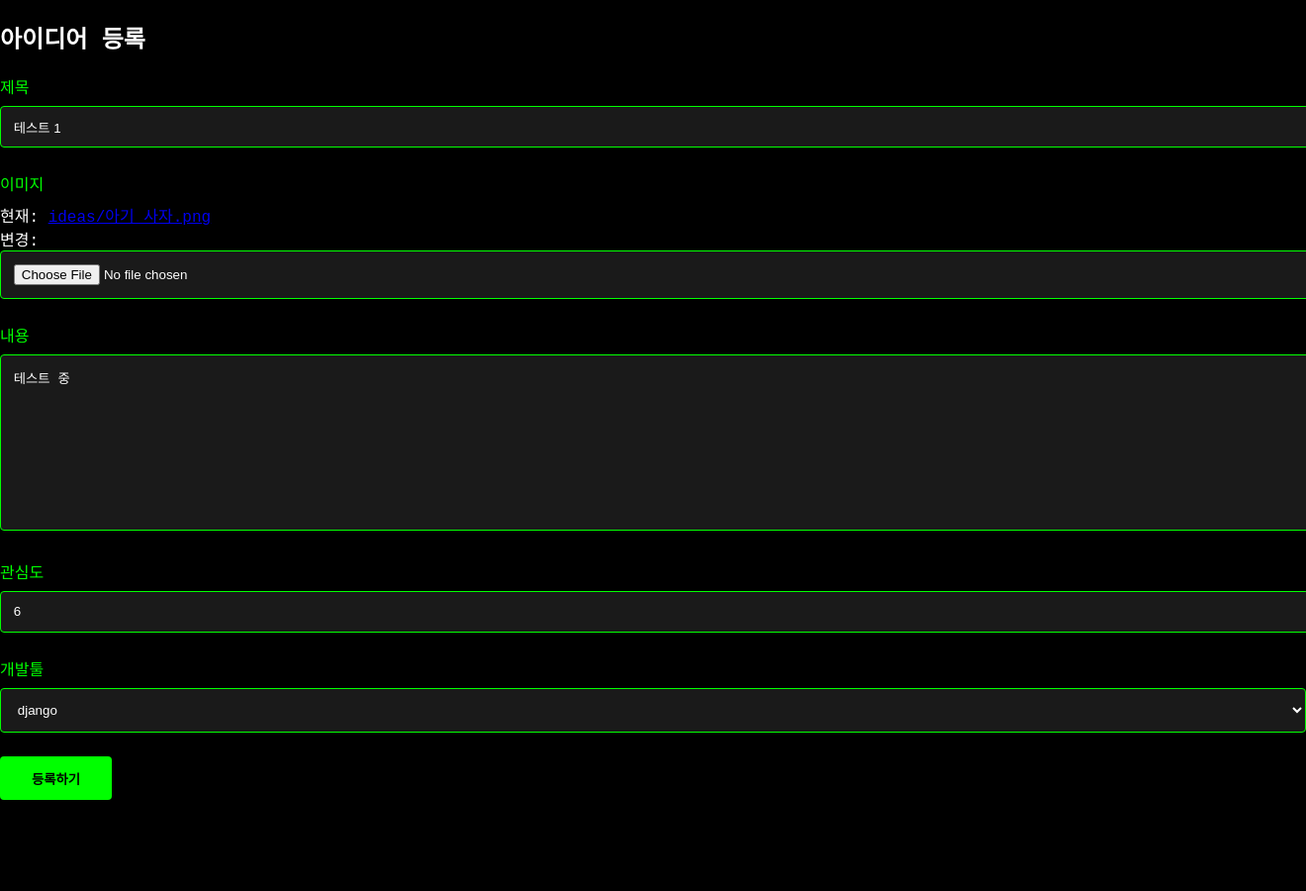
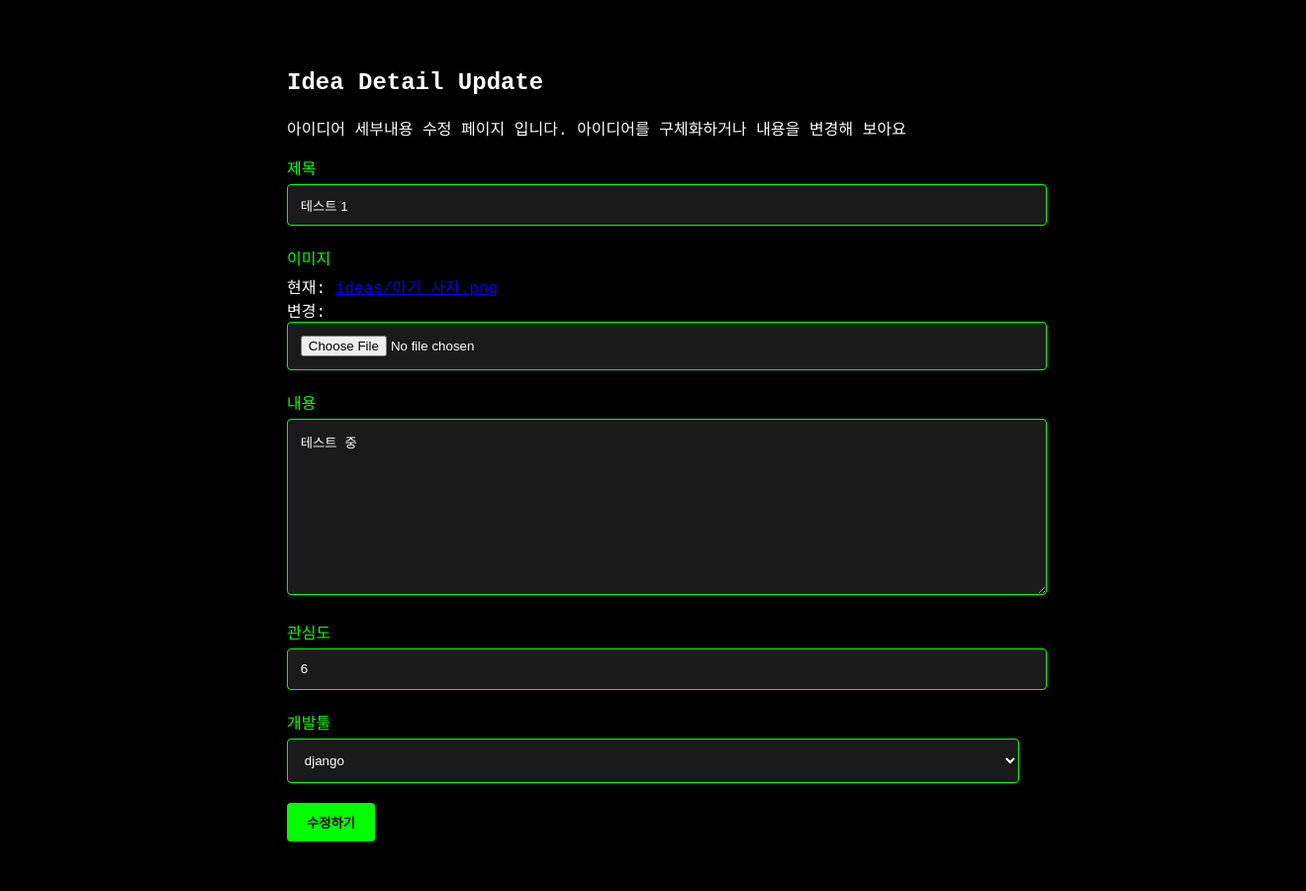
Before and after one commit to Pirogramming-22/Yoo-seungin, a Django app: page /idea/1/update/ in a window 1320 px wide; the page is wider, and only the part inside the window is pictured. Shown: the part 57-957 px from the top of that part at 99% size. Before the commit the page ends 865 px from the top of that part, so only its background shows below. Run offline with Django 5.2, Linux system fonts and the light colour scheme; data comes from the database, SQL or seed files in the repository; both versions use the stored data as it was after the commit.

Commit message:
모든 기능 구현 완료 (css 미완성)

```diff
--- a/SWIDEA_SITE/ideas/templates/ideas/devtool_form.html
+++ b/SWIDEA_SITE/ideas/templates/ideas/devtool_form.html
@@ -2,7 +2,8 @@
 
 {% block content %}
 <div class="devtool-form-container">
-    <h2>DevTool 등록</h2>
+    <h2>DevTool Register</h2>
+    <p>개발툴 등록 페이지 입니다. 자신이 다룰 수 있는 개발툴을 등록해 보세요.</p>
     <form method="post">
         {% csrf_token %}
         <div class="form-group">
@@ -14,7 +15,7 @@
             {{ form.kind }}
         </div>
         <div class="form-group">
-            <label for="id_content">설명</label>
+            <label for="id_content">개발툴 설명</label>
             {{ form.content }}
         </div>
         <button type="submit" class="submit-btn">등록</button>
--- a/SWIDEA_SITE/ideas/templates/ideas/idea_form.html
+++ b/SWIDEA_SITE/ideas/templates/ideas/idea_form.html
@@ -6,26 +6,26 @@
     <form method="post" enctype="multipart/form-data">
         {% csrf_token %}
         <div class="form-group">
-            <label>제목</label>
+            <label>아이디어명:</label>
             {{ form.title }}
         </div>
         <div class="form-group">
-            <label>이미지</label>
+            <label>image:</label>
             {{ form.image }}
         </div>
         <div class="form-group">
-            <label>내용</label>
+            <label>아이디어 설명:</label>
             {{ form.content }}
         </div>
         <div class="form-group">
-            <label>관심도</label>
+            <label>아이디어 관심도:</label>
             {{ form.interest }}
         </div>
         <div class="form-group">
-            <label>개발툴</label>
+            <label>예상 개발툴:</label>
             {{ form.devtool }}
         </div>
-        <button type="submit" class="submit-btn">등록하기</button>
+        <button type="submit" class="submit-btn">SUBMIT</button>
     </form>
 </div>
 {% endblock %}
--- a/SWIDEA_SITE/ideas/templates/ideas/idea_list.html
+++ b/SWIDEA_SITE/ideas/templates/ideas/idea_list.html
@@ -13,6 +13,8 @@
     </div>
 
     <div class="idea-grid">
+        <h2>Idea List</h2>
+        <p>나의 아이디어를 잊지 말고 기록해보세요</p>
         {% for idea in ideas %}
         <div class="idea-card">
             <div class="idea-image">
--- /dev/null
+++ b/SWIDEA_SITE/ideas/templates/ideas/idea_update.html
@@ -0,0 +1,69 @@
+{% extends 'base.html' %}
+{% load static %}
+
+{% block content %}
+<div class="detail-container">
+    <div class="detail-content">
+        <h2>Idea Detail Update</h2>
+        <p>아이디어 세부내용 수정 페이지 입니다. 아이디어를 구체화하거나 내용을 변경해 보아요</p>
+
+        <form method="post" enctype="multipart/form-data">
+            {% csrf_token %}
+            <div class="form-group">
+                <label>제목</label>
+                {{ form.title }}
+            </div>
+            <div class="form-group">
+                <label>이미지</label>
+                {{ form.image }}
+            </div>
+            <div class="form-group">
+                <label>내용</label>
+                {{ form.content }}
+            </div>
+            <div class="form-group">
+                <label>관심도</label>
+                {{ form.interest }}
+            </div>
+            <div class="form-group">
+                <label>개발툴</label>
+                {{ form.devtool }}
+            </div>
+            <button type="submit" class="submit-btn">수정하기</button>
+        </form>
+    </div>
+</div>
+
+<style>
+.detail-container {
+    max-width: 800px;
+    margin: 0 auto;
+    padding: 20px;
+}
+
+.detail-content {
+    background: rgba(0, 0, 0, 0.3);
+    border-radius: 8px;
+    padding: 30px;
+}
+
+.form-group {
+    margin-bottom: 20px;
+}
+
+.form-group label {
+    display: block;
+    color: #00ff00;
+    margin-bottom: 5px;
+}
+
+.submit-btn {
+    background: #00ff00;
+    color: black;
+    padding: 10px 20px;
+    border: none;
+    border-radius: 4px;
+    cursor: pointer;
+}
+</style>
+{% endblock %}
--- a/SWIDEA_SITE/ideas/urls.py
+++ b/SWIDEA_SITE/ideas/urls.py
@@ -15,4 +15,6 @@ urlpatterns = [
     path('idea/<int:pk>/delete/', views.idea_delete, name='idea_delete'),
     path('idea/<int:pk>/update/', views.idea_update, name='idea_update'),
     path('devtool/<int:pk>/', views.devtool_detail, name='devtool_detail'),
+    path('devtool/<int:pk>/update/', views.devtool_update, name='devtool_update'),
+    path('devtool/<int:pk>/delete/', views.devtool_delete, name='devtool_delete'),
 ]
--- a/SWIDEA_SITE/ideas/views.py
+++ b/SWIDEA_SITE/ideas/views.py
@@ -58,7 +58,10 @@ def idea_update(request, pk):
             return redirect('ideas:idea_detail', pk=idea.pk)
     else:
         form = IdeaForm(instance=idea)
-    return render(request, 'ideas/idea_form.html', {'form': form})
+    return render(request, 'ideas/idea_update.html', {
+        'form': form,
+        'idea': idea
+    })
 
 def devtool_list(request):
     devtools = DevTool.objects.all().order_by('name')
@@ -76,7 +79,32 @@ def devtool_create(request):
 
 def devtool_detail(request, pk):
     devtool = get_object_or_404(DevTool, pk=pk)
-    return render(request, 'ideas/devtool_detail.html', {'devtool': devtool})
+    related_ideas = Idea.objects.filter(devtool=devtool)
+    return render(request, 'ideas/devtool_detail.html', {
+        'devtool': devtool,
+        'related_ideas': related_ideas
+    })
+
+def devtool_update(request, pk):
+    devtool = get_object_or_404(DevTool, pk=pk)
+    if request.method == 'POST':
+        form = DevToolForm(request.POST, instance=devtool)
+        if form.is_valid():
+            devtool = form.save()
+            return redirect('ideas:devtool_detail', pk=devtool.pk)
+    else:
+        form = DevToolForm(instance=devtool)
+    return render(request, 'ideas/devtool_update.html', {
+        'form': form,
+        'devtool': devtool,
+        })
+
+def devtool_delete(request, pk):
+    devtool = get_object_or_404(DevTool, pk=pk)
+    if request.method == 'POST':
+        devtool.delete()
+        return redirect('ideas:devtool_list')
+    return redirect('ideas:devtool_detail', pk=pk)
 
 def toggle_star(request, pk):
     if request.method == "POST":
```
Also changed, not shown: SWIDEA_SITE/ideas/templates/ideas/devtool_detail.html (+129 -0 lines), SWIDEA_SITE/ideas/templates/ideas/devtool_list.html (+18 -3 lines), SWIDEA_SITE/ideas/templates/ideas/devtool_update.html (+24 -0 lines), SWIDEA_SITE/ideas/templates/ideas/idea_detail.html (+5 -3 lines), SWIDEA_SITE/db.sqlite3.
